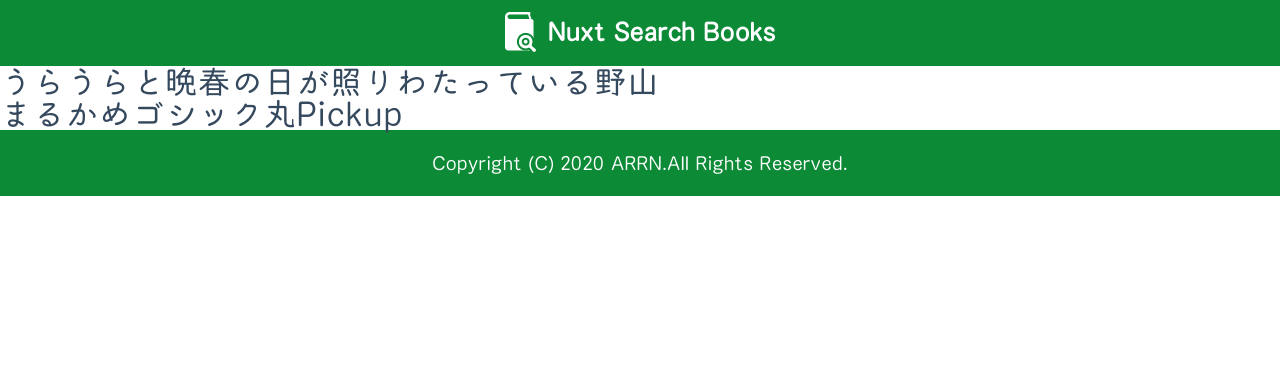
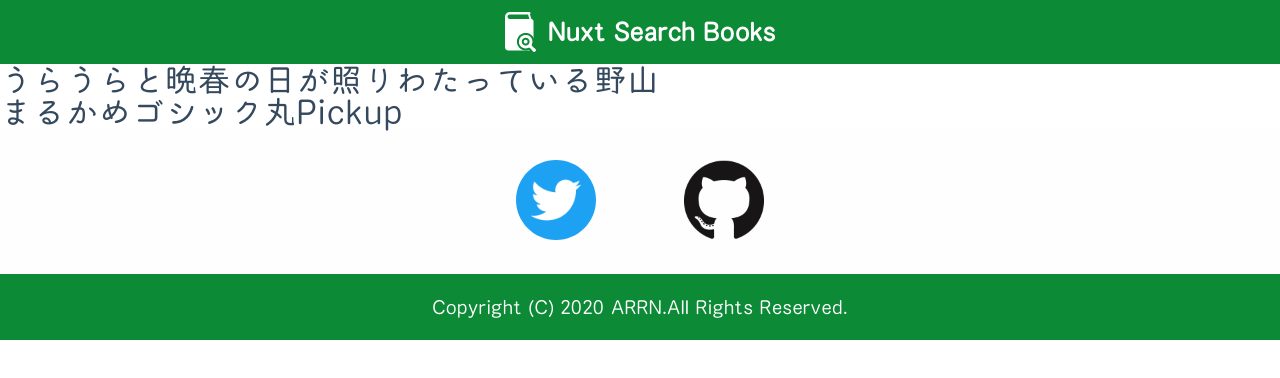
Before and after one commit to arrnarrnarrn/waiting_period_project, a Nuxt app: page / in a window 1280 px wide. Shown: the top 378 px of the page. Built offline with nearby package versions, Linux system fonts and the light colour scheme.

Commit message:
content幅を1040pxにしてレスポンシブをやめた。snsコンポーネントを追加

```diff
--- a/assets/css/variables.scss
+++ b/assets/css/variables.scss
@@ -1,4 +1,5 @@
 $main-color: #0c8a36;
+$back-white: #fefefe;
 
 .u-inline-block {
   display: inline-block;
--- /dev/null
+++ b/components/pc/molecules/TheSns.vue
@@ -0,0 +1,66 @@
+<template>
+  <section class="sns">
+    <div class="sns_wrap">
+      <div class="sns_twitter">
+        <a :href="twitter">
+          <img
+            class="sns_twitter-icon"
+            src="~assets/images/twitter.png"
+            alt="twitterアイコン"
+          />
+        </a>
+      </div>
+      <div class="sns_github">
+        <a :href="github">
+          <img
+            class="sns_github-icon"
+            src="~assets/images/github.png"
+            alt="githubアイコン"
+          />
+        </a>
+      </div>
+    </div>
+  </section>
+</template>
+
+<script>
+export default {
+  props: {
+    twitter: {
+      type: String,
+      default: 'https://twitter.com/arrnasd',
+    },
+    github: {
+      type: String,
+      default: 'https://github.com/arrnarrnarrn/waiting_period_project',
+    },
+  },
+}
+</script>
+
+<style lang="scss" scoped>
+.sns {
+  width: 100%;
+  background: $back-white;
+  &_wrap {
+    width: 1040px;
+    margin: 0 auto;
+    padding: 32px 24px;
+    display: flex;
+    justify-content: center;
+  }
+  &_twitter {
+    margin-right: 88px;
+    &-icon {
+      width: 80px;
+      height: 80px;
+    }
+  }
+  &_github {
+    &-icon {
+      width: 80px;
+      height: 80px;
+    }
+  }
+}
+</style>
--- a/components/pc/organism/TheFooter.vue
+++ b/components/pc/organism/TheFooter.vue
@@ -22,12 +22,14 @@ export default {}
 <style lang="scss" scoped>
 .footer {
   background-color: $main-color;
-  display: flex;
-  justify-content: center;
-  align-items: center;
   width: 100%;
   &_wrap {
+    width: 1040px;
+    margin: 0 auto;
     padding: 24px;
+    display: flex;
+    justify-content: center;
+    align-items: center;
   }
   &_copy {
     font-size: 1.8rem;
--- a/components/pc/organism/TheHeader.vue
+++ b/components/pc/organism/TheHeader.vue
@@ -15,14 +15,14 @@ export default {}
 <style lang="scss" scoped>
 .header {
   width: 100%;
-  text-align: center;
   background: $main-color;
   line-height: 1;
-  display: flex;
-  align-items: center;
-  justify-content: center;
   &_wrap {
-    padding: 12px;
+    width: 1040px;
+    margin: 0 auto;
+    padding: 12px 24px;
+    display: flex;
+    justify-content: center;
   }
   &_link {
     display: inline-block;
--- a/pages/index.vue
+++ b/pages/index.vue
@@ -15,15 +15,17 @@
     <p class="text">
       まるかめゴシック丸Pickup
     </p>
+    <the-sns />
     <the-footer />
   </div>
 </template>
 
 <script>
 import TheHeader from '@/components/pc/organism/TheHeader.vue'
+import TheSns from '@/components/pc/molecules/TheSns.vue'
 import TheFooter from '@/components/pc/organism/TheFooter.vue'
 export default {
-  components: { TheHeader, TheFooter },
+  components: { TheHeader, TheSns, TheFooter },
   // async asyncData({ $axios }) {
   //   const url =
   //     'https://www.googleapis.com/books/v1/volumes?q=%E3%81%8A%E3%81%8A%E3%81%8D%E3%81%8F%E6%8C%AF%E3%82%8A%E3%81%8B%E3%81%B6%E3%81%A3%E3%81%A6'
```
Also changed, not shown: assets/images/github.png (added), assets/images/twitter.png (added).
